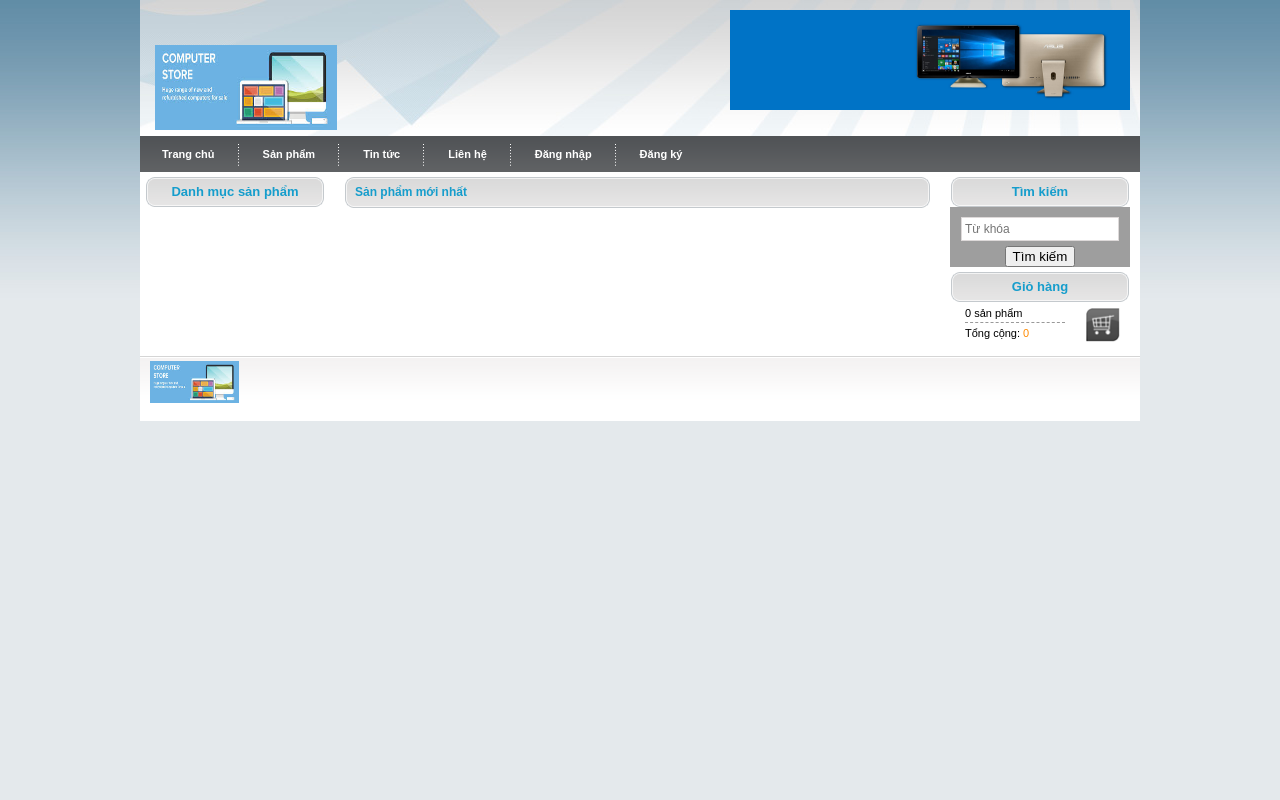
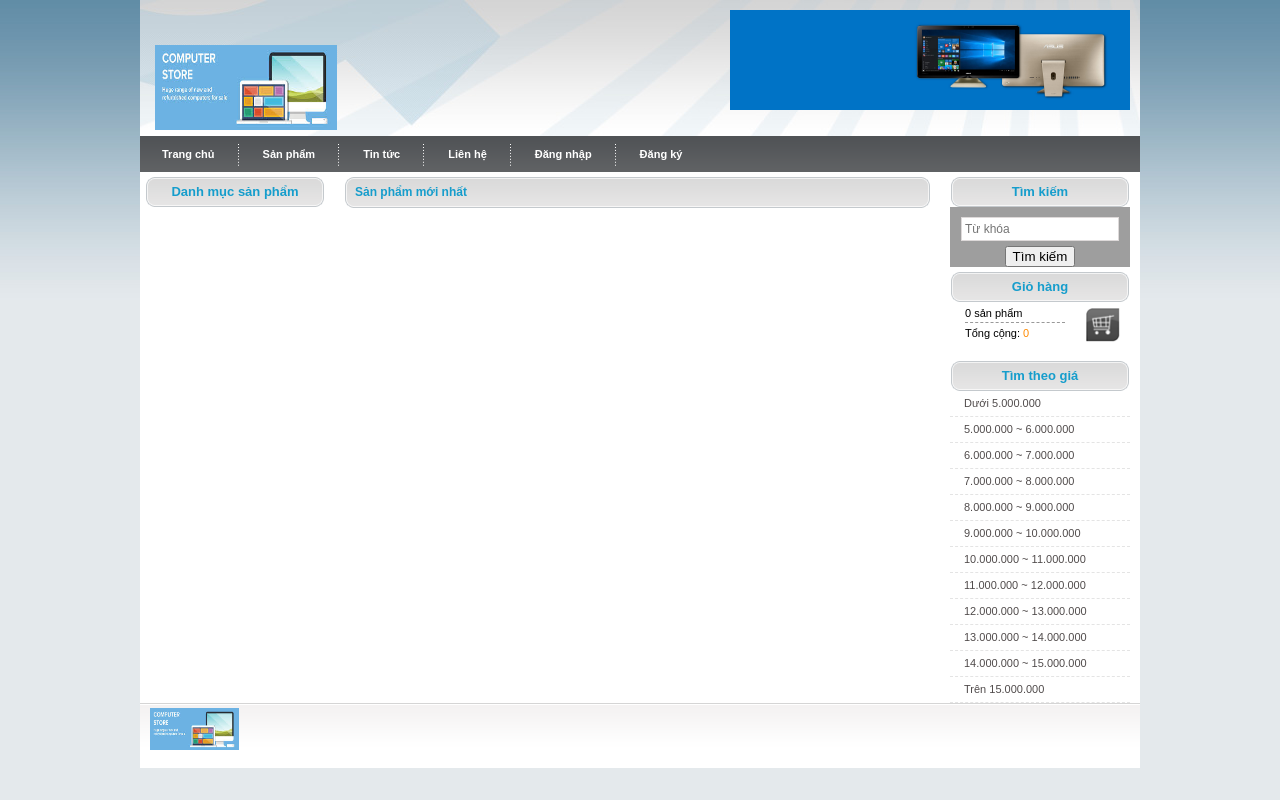
Before and after one commit to bacha277/BanHang, a PHP site: page / in a window 1280 px wide. Run offline with PHP 8.4, Linux system fonts and the light colour scheme; tables that the repository leaves empty or names only in its code hold one stand-in row (values such as "Sample post"); grey boxes are pictures that could not be loaded.

Commit message:
Added: Price filter feature

```diff
--- a/includes/right.php
+++ b/includes/right.php
@@ -6,6 +6,12 @@
             if (isset($_REQUEST['id'])) {
                 $id=$_REQUEST['id'];
                 echo "<input type='hidden' name='id' value='$id'/>";
+            }
+            if (isset($_REQUEST['low']) && isset($_REQUEST['high'])) {
+                $low=$_REQUEST['low'];
+                echo "<input type='hidden' name='low' value='$low'/>";
+                $high=$_REQUEST['high'];
+                echo "<input type='hidden' name='high' value='$high'/>";
             }
         ?>
         <div class="title_box">Tìm kiếm</div>
@@ -39,4 +45,19 @@
         <div class="cart_icon"><a href="index.php?page=cart"><img src="img/shoppingcart.png" alt="" width="35" height="35" border="0" /></a></div>
     </div>
 
+    <div class="title_box">Tìm theo giá</div>
+    <ul class="left_menu">
+        <li class='odd'><a href='index.php?page=products&low=0&high=5000000'>Dưới 5.000.000</a></li>
+        <li class='odd'><a href='index.php?page=products&low=5000000&high=6000000'>5.000.000 ~ 6.000.000</a></li>
+        <li class='odd'><a href='index.php?page=products&low=6000000&high=7000000'>6.000.000 ~ 7.000.000</a></li>
+        <li class='odd'><a href='index.php?page=products&low=7000000&high=8000000'>7.000.000 ~ 8.000.000</a></li>
+        <li class='odd'><a href='index.php?page=products&low=8000000&high=9000000'>8.000.000 ~ 9.000.000</a></li>
+        <li class='odd'><a href='index.php?page=products&low=9000000&high=10000000'>9.000.000 ~ 10.000.000</a></li>
+        <li class='odd'><a href='index.php?page=products&low=10000000&high=11000000'>10.000.000 ~ 11.000.000</a></li>
+        <li class='odd'><a href='index.php?page=products&low=11000000&high=12000000'>11.000.000 ~ 12.000.000</a></li>
+        <li class='odd'><a href='index.php?page=products&low=12000000&high=13000000'>12.000.000 ~ 13.000.000</a></li>
+        <li class='odd'><a href='index.php?page=products&low=13000000&high=14000000'>13.000.000 ~ 14.000.000</a></li>
+        <li class='odd'><a href='index.php?page=products&low=14000000&high=15000000'>14.000.000 ~ 15.000.000</a></li>
+        <li class='odd'><a href='index.php?page=products&low=15000000&high=999999999'>Trên 15.000.000</a></li>
+    </ul>
 </div>
```
Also changed, not shown: includes/products.php (+15 -11 lines).
